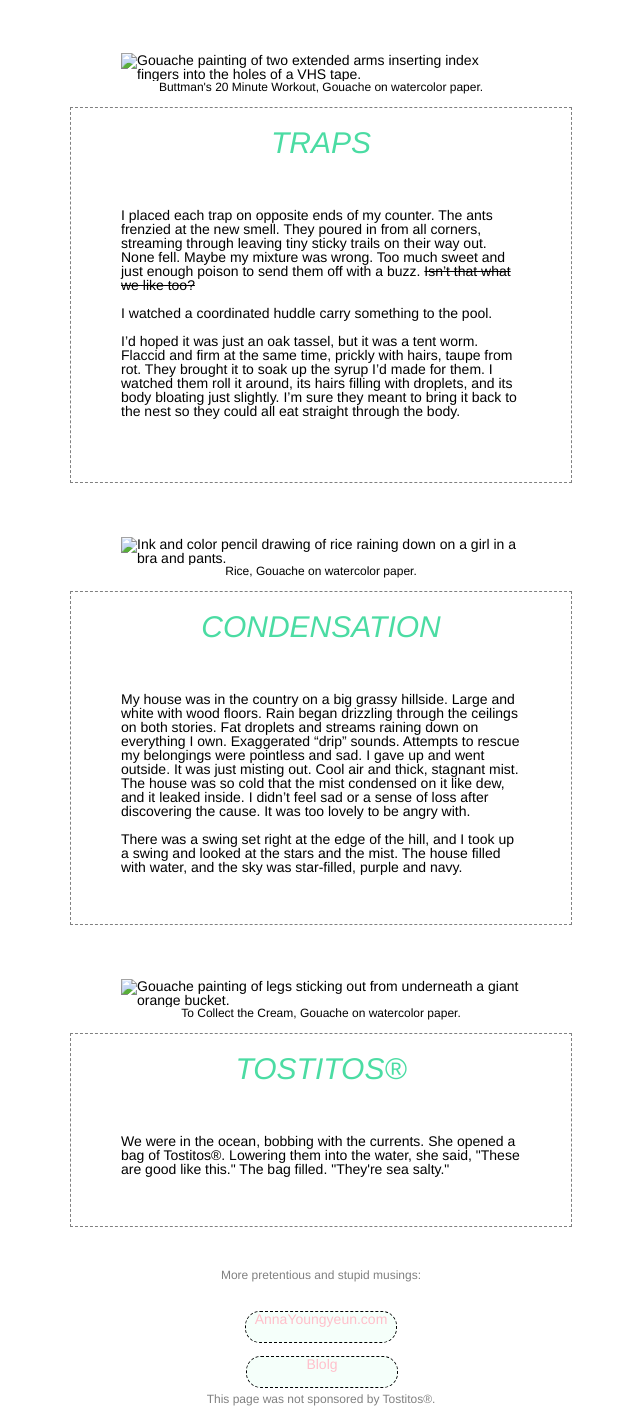
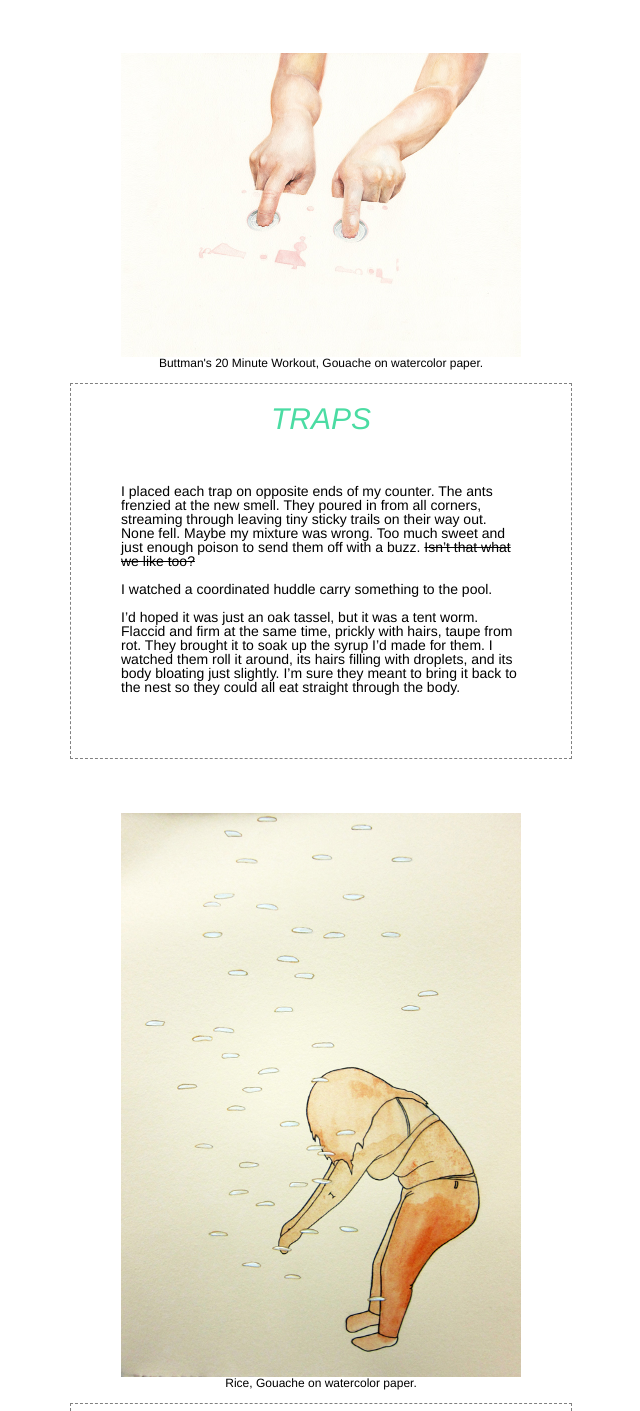
Before and after one commit to ayoungyeun/html-me-something, a plain HTML site: page index.html in a window 1280 px wide. Shown: the part 469-1880 px from the top of the page, without its empty margins (319-959 px from the left). Drawn offline with Linux system fonts and the light colour scheme.

Commit message:
changed image filenames

```diff
--- a/index.html
+++ b/index.html
@@ -11,7 +11,7 @@
             <br>
         </header>
         <main>
-            <img src = "images/Buttmans20MinuteWorkout_800.jpg" width= "400" alt ="Gouache painting of two extended arms inserting index fingers into the holes of a VHS tape."/>
+            <img src = "images/1.jpg" width= "400" alt ="Gouache painting of two extended arms inserting index fingers into the holes of a VHS tape."/>
             <p class="caption"> <em>Buttman's 20 Minute Workout<em>, Gouache on watercolor paper.</p>
             <br>
             <div class="boxed">
@@ -24,7 +24,7 @@
                 <br>
             </div>
             <br>
-            <img src = "images/IMG_0227_3.jpg" width= "400" alt ="Ink and color pencil drawing of rice raining down on a girl in a bra and pants."/>
+            <img src = "images/2.jpg" width= "400" alt ="Ink and color pencil drawing of rice raining down on a girl in a bra and pants."/>
             <p class="caption"> <em>Rice</em>, Gouache on watercolor paper.</p>
             <br>
             <div class="boxed">
@@ -32,7 +32,7 @@
                     <p class="page">My house was in the country on a big grassy hillside.  Large and white with wood floors.  Rain began drizzling through the ceilings on both stories.  Fat droplets and streams raining down on everything I own.  Exaggerated “drip” sounds.  Attempts to rescue my belongings were pointless and sad.  I gave up and went outside.  It was just misting out.  Cool air and thick, stagnant mist.  The house was so cold that the mist condensed on it like dew, and it leaked inside.  I didn’t feel sad or a sense of loss after discovering the cause.  It was too lovely to be angry with.  <br><br>There was a swing set right at the edge of the hill, and I took up a swing and looked at the stars and the mist.  The house filled with water, and the sky was star-filled, purple and navy.</p>
             </div>
             <br>
-            <img src = "images/to-collect-the-cream-copy_800.jpg" width= "400" alt ="Gouache painting of legs sticking out from underneath a giant orange bucket."/>
+            <img src = "images/3.jpg" width= "400" alt ="Gouache painting of legs sticking out from underneath a giant orange bucket."/>
             <p class="caption"> <em>To Collect the Cream</em>, Gouache on watercolor paper.</p>
             <br>
             <div class="boxed">
```
